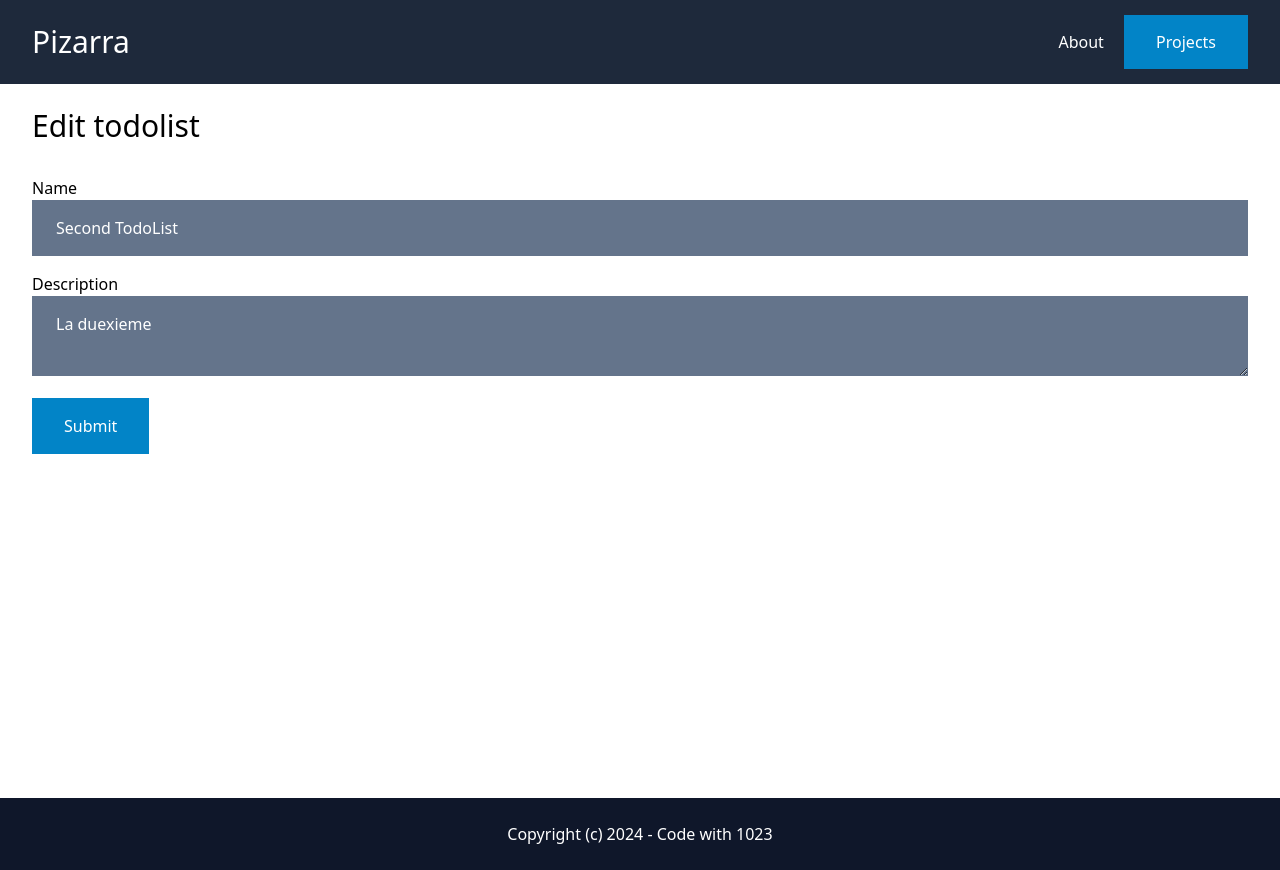
After one commit to 1023LLC/django-project-management-system, a Django app: page /projects/5c1c489e-c141-4d7c-8d02-a301603eb6f7/cd99678a-230c-4a06-8ecc-003a26c08ece/edit in a window 1280 px wide. The commit adds this page. Run offline with Django 5.2, Linux system fonts and the light colour scheme; a user stored in the database is signed in; data comes from the database, SQL or seed files in the repository; both versions use the stored data as it was after the commit; some libraries are stand-ins or nearby versions.

Commit message:
Added edit and todolist feature

```diff
--- /dev/null
+++ b/todolist/templates/todolist/edit.html
@@ -0,0 +1,25 @@
+{% extends 'core/base.html' %}
+
+
+{% block content %}
+   <h1 class="mb-8 text-3xl">Edit todolist</h1>
+
+   <form class="mt-6 space-y-4" method="post" action=".">
+    {% csrf_token %}
+
+    <div>
+        <label>Name</label><br>
+        <input name="name" value="{{ todolist.name }}" type="text" class="w-full py-4 px-6 bg-slate-500 text-white">
+    </div>
+
+    <div>
+        <label>Description</label><br>
+        <textarea name="description" class="w-full py-4 px-6 bg-slate-500 text-white">{{ todolist.description }}</textarea>
+    </div>
+
+    <div>
+        <button class="py-4 px-8 bg-sky-600 text-white">Submit</button>
+    </div>
+   </form>
+
+{% endblock %}
--- a/todolist/templates/todolist/todolist.html
+++ b/todolist/templates/todolist/todolist.html
@@ -9,8 +9,8 @@
 <a href="#" class="py-4 px-8 bg-emerald-600 text-white inline-block"
   >Add task</a
 >
-<a href="#" class="py-4 px-8 bg-sky-600 text-white inline-block">Edit</a>
-<a href="#" class="py-4 px-8 bg-amber-600 text-white inline-block">Delete</a>
+<a href="{% url 'todolist:edit' project.id todolist.id %}" class="py-4 px-8 bg-sky-600 text-white inline-block">Edit</a>
+<a href="{% url 'todolist:delete' project.id todolist.id %}" class="py-4 px-8 bg-amber-600 text-white inline-block">Delete</a>
 
 <div class="mt-6 grid grid-cols-4 gap-4">
   {% for task in todolist.tasks.all %}
--- a/todolist/urls.py
+++ b/todolist/urls.py
@@ -9,5 +9,7 @@ app_name = 'todolist'
 
 urlpatterns = [
     path('add/', views.add, name='add'),
-    path('<uuid:pk>/', views.todolist, name='todolist')
+    path('<uuid:pk>/', views.todolist, name='todolist'),
+    path('<uuid:pk>/edit', views.edit, name='edit'),
+    path('<uuid:pk>/delete', views.delete, name='delete'),
 ]
--- a/todolist/views.py
+++ b/todolist/views.py
@@ -7,7 +7,7 @@ from project.models import Project
 from .forms import TodolistForm
 
 
-
+@login_required
 def todolist(request, project_id, pk):
     project = get_object_or_404(Project, pk=project_id, created_by=request.user)
     todolist = get_object_or_404(Todolist, project=project, pk=pk)
@@ -19,7 +19,7 @@ def todolist(request, project_id, pk):
 
 
 
-
+@login_required
 def add(request, project_id):
     project = get_object_or_404(Project, pk=project_id, created_by=request.user)
 
@@ -41,3 +41,35 @@ def add(request, project_id):
         form = TodolistForm()
 
     return render(request, 'todolist/add.html', {'form':form, 'project':project})
+
+
+
+@login_required
+def edit(request, project_id, pk):
+    project = get_object_or_404(Project, pk=project_id, created_by=request.user)
+    todolist = get_object_or_404(Todolist, project=project, pk=pk)
+
+
+    if request.method == 'POST':
+        name = request.POST.get('name', '')
+        description = request.POST.get('description', '')
+
+        if name:
+            todolist.name = name
+            todolist.description = description
+            todolist.save()
+
+            return redirect(f'/projects/{project_id}/{pk}/')
+
+    return render(request, 'todolist/edit.html', {'project':project, 'todolist':todolist})
+
+
+
+@login_required
+def delete(request, project_id, pk):
+    project = get_object_or_404(Project, pk=project_id, created_by=request.user)
+    todolist = get_object_or_404(Todolist, project=project, pk=pk)
+
+    todolist.delete()
+
+    return redirect(f'/projects/{project_id}/')
```
Also changed, not shown: db.sqlite3.
